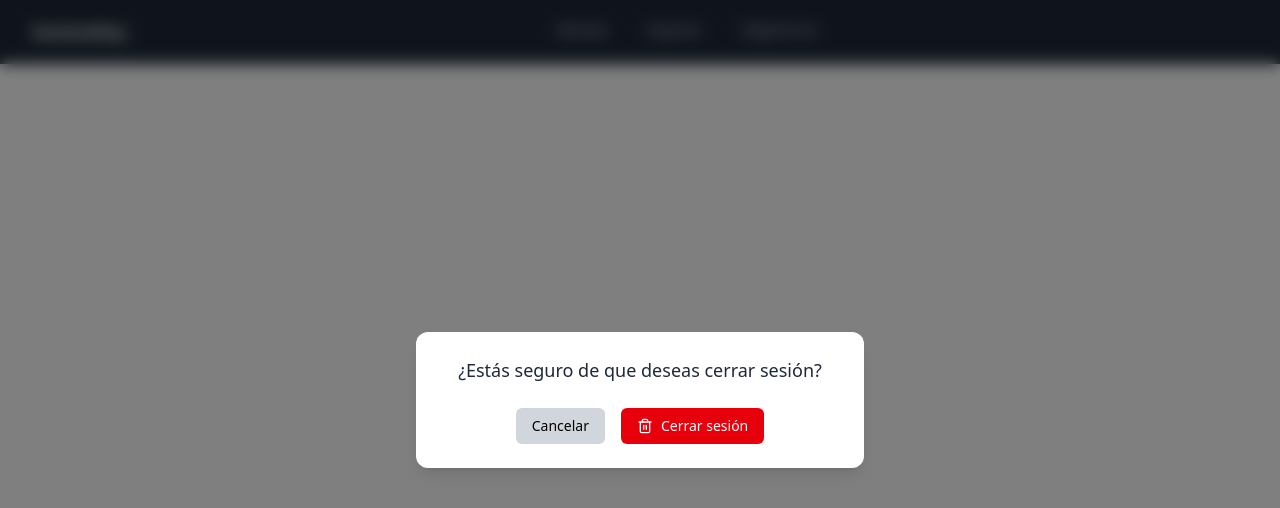
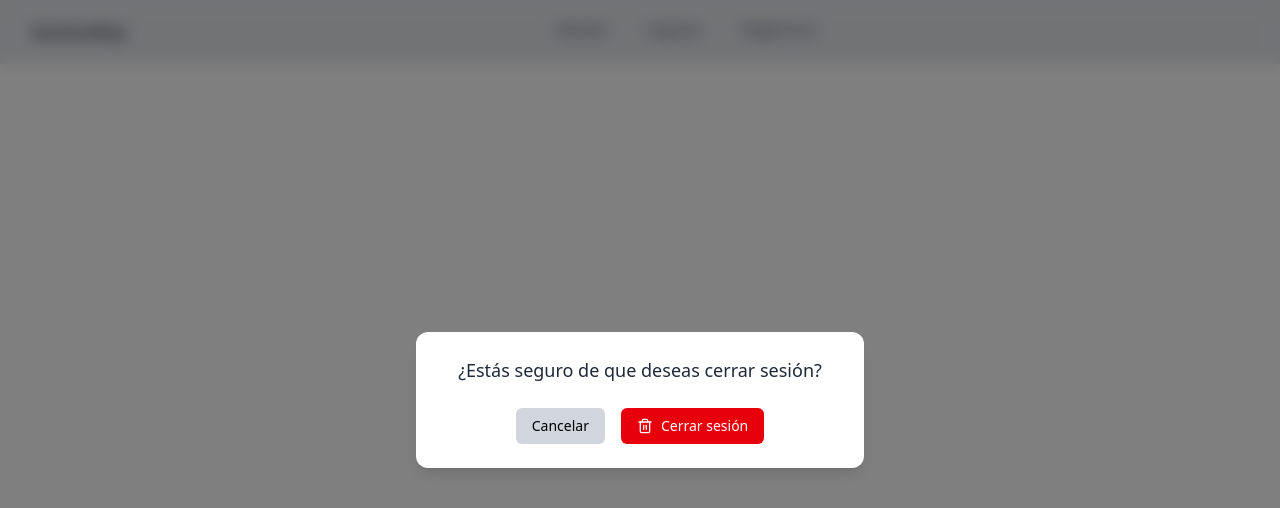
Before and after one commit to FerSanchez95/SentinelKey-PF-PNT2, a React (Vite) app: page /signout in a window 1280 px wide. Shown: the top 508 px of the page. Built offline with nearby package versions, Linux system fonts and the light colour scheme; no server answers.

Commit message:
[Refactor] Mejora la interfaz de usuario en NavBar y EditarPerfil: actualiza estilos de navegación y añade notificaciones con react-toastify en la actualización de perfil.

```diff
--- a/src/components/NavBar/NavBar.jsx
+++ b/src/components/NavBar/NavBar.jsx
@@ -48,19 +48,19 @@
   };
 
   return (
-    <Disclosure as="nav" className="bg-gray-800">
+    <Disclosure as="nav" className="bg-gray-200">
       {({ open }) => (
         <>
           <div className="mx-auto max-w-7xl px-2 sm:px-6 lg:px-8">
             <div className="relative flex h-16 items-center justify-between">
               <div className="flex items-center">
-                <button className="text-white font-bold hover:text-indigo-300" onClick={() => {navigate("/")}}>SentinelKey</button>
+                <button className="text-gray-700 font-bold hover:text-indigo-300" onClick={() => {navigate("/")}}>SentinelKey</button>
               </div>
 
               <div className="hidden sm:block sm:ml-6">
                 <div className="flex space-x-4">
                   <NavLink to="/passwords" className={({ isActive }) => classNames(
-                    isActive ? 'bg-gray-900 text-white border-b-4 border-transparent hover:border-b-indigo-500' : 'text-gray-300 border-b-4 border-transparent  hover:bg-gray-700 hover:text-white  hover:border-b-indigo-500',
+                    isActive ? 'bg-gray-700 text-white border-b-4 border-transparent hover:border-b-indigo-500' : 'text-gray-700 border-b-4 border-transparent  hover:bg-gray-700 hover:text-white  hover:border-b-indigo-500',
                     'rounded-md px-3 py-2 text-sm font-medium'
                   )}>
                     Bóveda
@@ -69,7 +69,7 @@
                   {user ? (
                     <>
                       <NavLink to="/perfil" className={({ isActive }) => classNames(
-                        isActive ? 'bg-gray-900 text-white border-b-4 border-transparent hover:border-b-indigo-500' : 'text-gray-300 border-b-4 border-transparent  hover:bg-gray-700 hover:text-white  hover:border-b-indigo-500',
+                        isActive ? 'bg-gray-700 text-white border-b-4 border-transparent hover:border-b-indigo-500' : 'text-gray-700 border-b-4 border-transparent  hover:bg-gray-700 hover:text-white  hover:border-b-indigo-500',
                         'rounded-md px-3 py-2 text-sm font-medium'
                       )}>
                         Perfil
@@ -86,13 +86,13 @@
                   ) : (
                     <>
                       <NavLink to="/signin" className={({ isActive }) => classNames(
-                        isActive ? 'bg-gray-900 text-white' : 'text-gray-300 hover:bg-gray-700 hover:text-white',
+                        isActive ? 'bg-gray-700 text-white' : 'text-gray-700 border-b-4 border-transparent hover:bg-gray-700  hover:text-white hover:border-b-indigo-500',
                         'rounded-md px-3 py-2 text-sm font-medium'
                       )}>
                         Ingresar
                       </NavLink>
                       <NavLink to="/signup" className={({ isActive }) => classNames(
-                        isActive ? 'bg-gray-900 text-white' : 'text-gray-300 hover:bg-gray-700 hover:text-white',
+                        isActive ? 'bg-gray-700 text-white' : 'text-gray-700 border-b-4 border-transparent hover:bg-gray-700  hover:text-white hover:border-b-indigo-500 ',
                         'rounded-md px-3 py-2 text-sm font-medium'
                       )}>
                         Registrarse
@@ -104,7 +104,7 @@
 
               <div className="absolute inset-y-0 right-0 flex items-center pr-2 sm:static sm:inset-auto sm:ml-6 sm:pr-0">
                 {user && (
-                  <span className="text-gray-300 mr-4 hidden sm:inline">
+                  <span className="text-gray-700 mr-4 hidden sm:inline">
                     🟢 {renderEmailUser(user)}
                   </span>
                 )}
--- a/src/features/usuario/pages/EditarPerfil.jsx
+++ b/src/features/usuario/pages/EditarPerfil.jsx
@@ -4,13 +4,13 @@
 import Boton from "../../../components/Button/Button.jsx";
 import Tag from "../../../components/Tag/Tag.jsx";
 import { Home } from 'lucide-react';
+import { toast } from "react-toastify";
 
 
 export default function EditarPerfil(data){
 
     const navigate = useNavigate();
     const [error, setError] = useState(null);
-    const [actualizacionRealizada, setActualizacionRealizada] = useState(null);
     const [cargando, setCargando] = useState(false);
     const [formData, setFormData] = useState({nombre: '', email: ''});
 
@@ -44,10 +44,11 @@
     const actualizar = async() => {
       try{
           await actualizarUsuario(data?.usuario?.id, formData);
-          setActualizacionRealizada("¡Actualización exitosa! Volviendo al perfil.")
-
+          toast.success("¡Actualización exitosa!");
+          toast.info("Volviendo al perfil")
       } catch(error){
         console.log(error.message);
+        toast.error(error.messega);
         setError(error.message);
       }
     };
@@ -99,12 +100,7 @@
           </div>
 
           {cargando ? 'Cargando datos...' : ''}
-          {actualizacionRealizada && (
-                    <Tag  type="success">{actualizacionRealizada}</Tag>
-                  )}
-          {error && (
-                    <Tag  type="error">{error}</Tag>
-                  )}
+          {error ? <Tag tipo='error'>error</Tag> : ''}
 
           <div className="mt-8 sm:mx-auto sm:w-full sm:max-w-md bg-white p-6 rounded-lg shadow space-y-6">
             <form >
```
